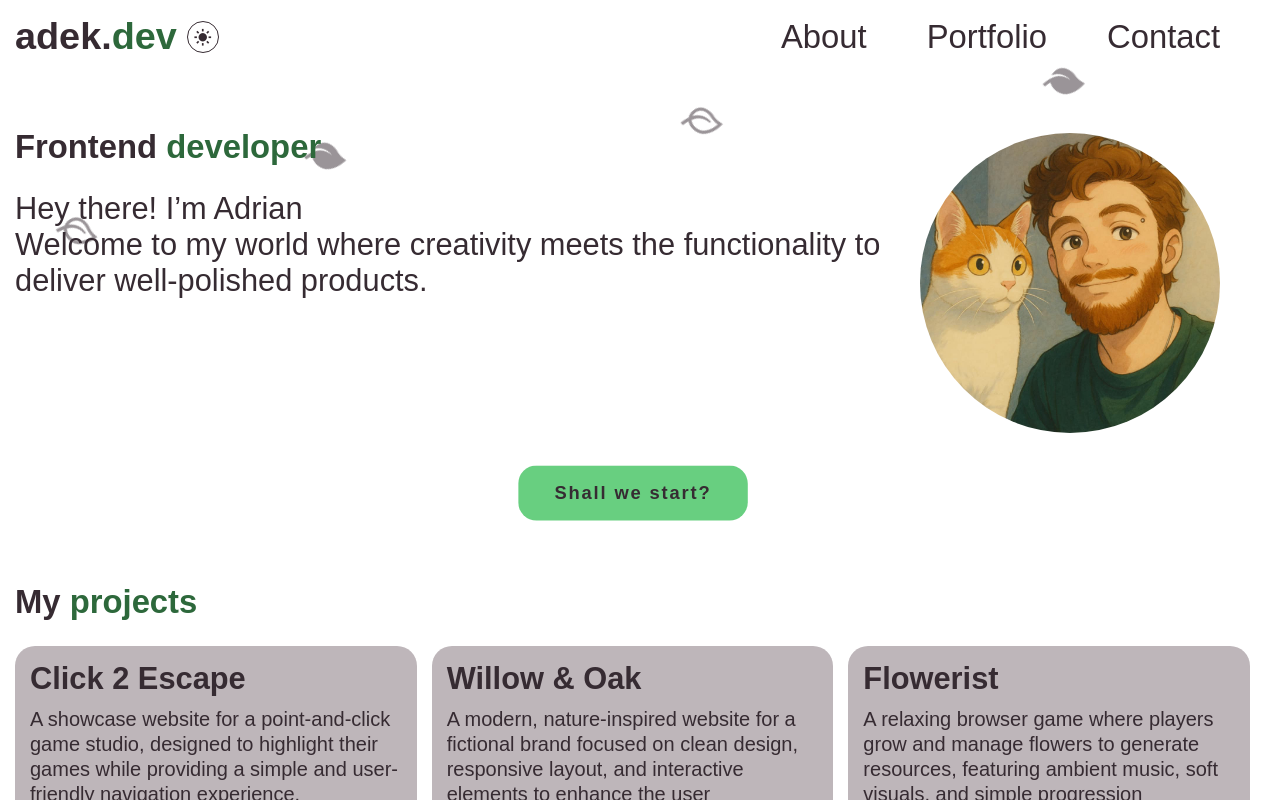
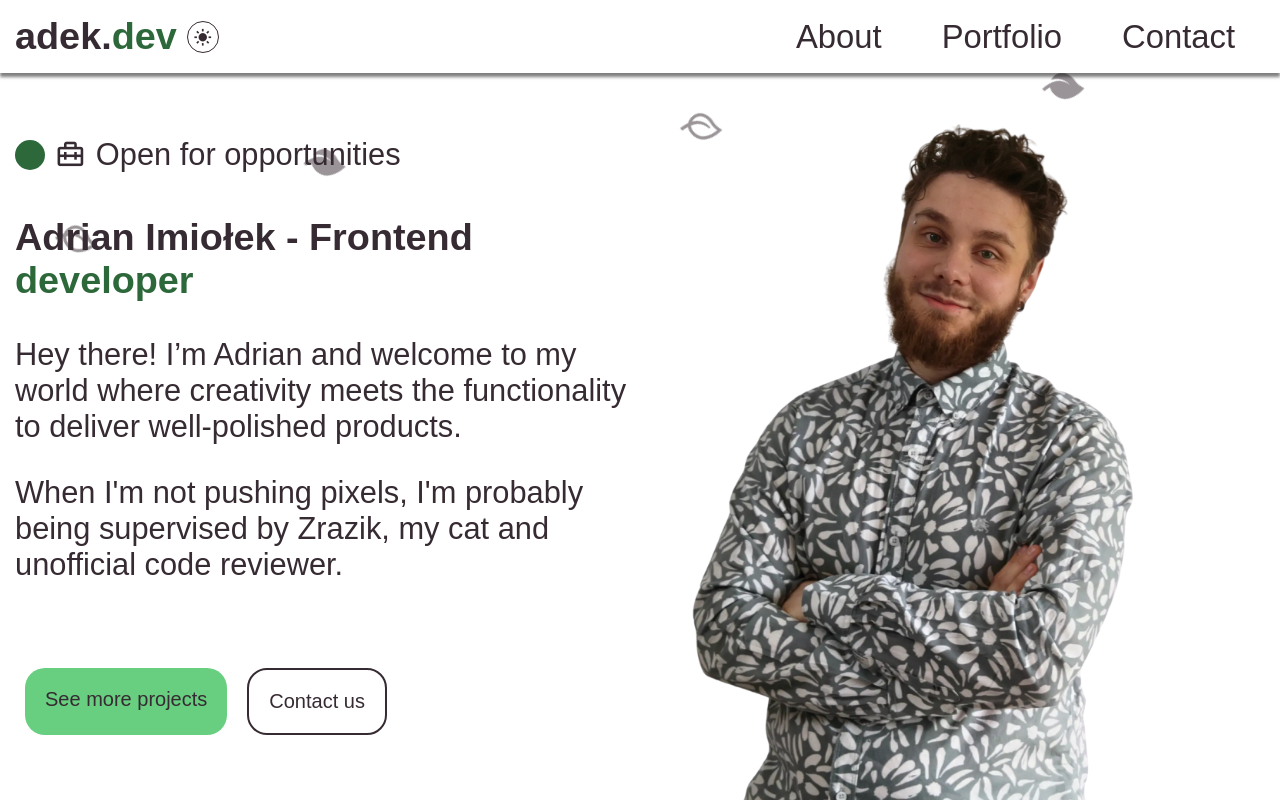
Before and after one commit to AdrianImiolek/MyWebsite, a React (Vite) app: page / in a window 1280 px wide. Shown: the top 800 px of the page. Built offline with nearby package versions, Linux system fonts and the light colour scheme.

Commit message:
Changed welcome page

```diff
--- a/src/App.jsx
+++ b/src/App.jsx
@@ -30,8 +30,8 @@ function AnimatedRoutes() {
 				initial={{ opacity: 0 }}
 				animate={{ opacity: 1 }}
 				exit={{ opacity: 0 }}
-				transition={{ duration: 0.6 }}
-				style={{ minHeight: "82vh", display: "flex", 'flex-direction': "column"}}>
+				transition={{ duration: 0.3 }}
+				style={{ minHeight: "82vh", display: "flex", 'flex-direction': "column" , 'position': "relative"}}>
 				{/* Routes component contains all your route definitions */}
 				<Routes location={location}>
 					{/* Route matches the URL path '/' and renders the Home component */}
@@ -52,7 +52,9 @@ function AppContent() {
 			{/* The Nav component contains navigation links that users click to switch pages */}
 			<NavMobile />
 			{/* AnimatedRoutes component handles the routing with fade animations */}
-			<AnimatedRoutes />
+			<div className="wrapper">
+				<AnimatedRoutes />
+			</div>
 			<Footer />
 		</>
 	);
@@ -62,12 +64,14 @@ function AppContent() {
 function App() {
 	return (
 		// Wrap everything inside <Router> so routing works and navigation can happen without full page reload
-		<div className="wrapper">
+		<>
+
 			<FallingLeaves />
 			<Router>
 				<AppContent />
+
 			</Router>
-		</div>
+		</>
 	);
 }
 
--- /dev/null
+++ b/src/components/common/Button/ButtonBorder.jsx
@@ -0,0 +1,11 @@
+import React from "react";
+import { Link, NavLink } from "react-router-dom";
+import styles from "./ButtonBorder.module.css"
+
+export default function ButtonBorder({link,text}) {
+    return (
+        <Link className={styles.button} to={link}>
+            {text}
+        </Link>
+    )
+}
--- /dev/null
+++ b/src/components/common/Button/ButtonBorder.module.css
@@ -0,0 +1,17 @@
+.button {
+    margin: var(--rem-sm);
+  padding: var(--rem-xmd);
+  border-radius: 20px;
+  font-size: var(--clamp-txt);
+  transition: 0.3s;
+  background-color: var(--text-color);
+  color: var(--bg-color);
+  text-decoration: none;
+  border: 2px solid var(--bg-color);
+}
+
+.button:hover {
+    background-color: var(--secondary-color);
+    color: var(--text-color);
+    border-color: var(--secondary-color)
+}
--- /dev/null
+++ b/src/components/common/Button/ButtonGreen.jsx
@@ -0,0 +1,11 @@
+import React from "react";
+import { Link, NavLink } from "react-router-dom";
+import styles from "./ButtonGreen.module.css"
+
+export default function ButtonGreen({link,text}) {
+    return (
+        <Link className={styles.button} to={link}>
+            {text}
+        </Link>
+    )
+}
--- /dev/null
+++ b/src/components/common/Button/ButtonGreen.module.css
@@ -0,0 +1,15 @@
+.button {
+  margin: var(--rem-sm);
+  padding: var(--rem-xmd);
+  border-radius: 20px;
+  font-size: var(--clamp-txt);
+  transition: 0.3s;
+  background-color: var(--main-color);
+  color: var(--bg-color);
+  text-decoration: none;
+}
+
+.button:hover {
+    background-color: var(--secondary-color);
+    color: var(--text-color)
+}
--- a/src/components/common/Card/card.scss
+++ b/src/components/common/Card/card.scss
@@ -15,14 +15,14 @@
 		overflow: hidden;
 		background-color: var(--card-bg-color);
 		&__text {
-			margin: var(--rem-sm) 0 0;
+			margin: var(--rem-xmd) 0;
 			font-size: var(--clamp-txt);
 			line-height: var(--rem-lg);
 		}
 
 		&__skills {
 			&-container {
-				margin: var(--rem-md) 0;
+				margin: var(--rem-xmd) 0;
 				display: flex;
 				align-items: center;
 				flex-wrap: wrap;
@@ -38,7 +38,7 @@
 			font-size: var(--clamp-txt-sm);
 		}
 		&__btn {
-			margin: var(--rem-xsm);
+			margin: var(--rem-xmd) 0;
 			padding: var(--rem-sm);
 			border-radius: 20px;
 			font-size: var(--clamp-txt);
@@ -54,6 +54,7 @@
 			}
 		}
 	}
+
 }
 
 @media (min-width: 992px) {
--- a/src/components/common/Nav/Nav.jsx
+++ b/src/components/common/Nav/Nav.jsx
@@ -33,7 +33,7 @@ export default function Nav() {
 
 	return (
 		<>
-			<nav className="navMobile">
+			<nav className="nav navMobile ">
 				<div className="nav__logo">
 					<Link className="nav__logo-link link" to="/">
 						<h1 className="nav__title h1">
@@ -81,12 +81,12 @@ export default function Nav() {
 				</div>
 			</nav>
 
-			<div className="navDesktop">
+			<nav className="nav navDesktop">
 				<div className="nav__logo">
 					<Link className="nav__logo-link link" to="/">
-						<h1 className="nav__title h1">
+						<p className="nav__title">
 							adek.<span className="green-accent">dev</span>
-						</h1>
+						</p>
 					</Link>
 					<button
 						className="nav__theme-toggle"
@@ -106,7 +106,7 @@ export default function Nav() {
 						Contact
 					</NavLink>
 				</div>
-			</div>
+			</nav>
 		</>
 	);
 }
--- a/src/components/common/Nav/nav.scss
+++ b/src/components/common/Nav/nav.scss
@@ -3,21 +3,33 @@
 }
 
 .navMobile {
-	margin: var(--rem-md);
+	padding: var(--rem-md);
 	display: flex;
 	align-items: center;
 	justify-content: space-between;
 }
 
 .nav {
+	position: fixed;
+    top: 0;
+    left: 0;
+    right: 0;
+    z-index: 100;
+	background: var(--text-color);
+	box-shadow: 0 4px 3px rgba(0, 0, 0, 0.5);
+
 	&__logo {
 		display: flex;
 		align-items: center;
 		justify-content: center;
+
 		&-link {
 			color: var(--bg-color);
+			font-size: var(--clamp-logo);
+			font-weight: bold;
 		}
 	}
+
 	&__theme {
 		&-toggle {
 			margin: 0 1rem;
@@ -30,11 +42,13 @@
 			border-radius: 50%;
 			cursor: pointer;
 		}
+
 		&-icon {
 			color: var(--bg-color);
 			font-size: clamp(0.8rem, 1.5rem + 1vw, 2rem);
 		}
 	}
+
 	&__toggle {
 		border: 3px solid;
 		border-color: var(--bg-color);
@@ -44,13 +58,16 @@
 		position: relative;
 		z-index: 1000;
 		transition: 0.3s;
+
 		&:hover {
 			cursor: pointer;
 		}
+
 		.bx-menu {
 			font-size: clamp(3rem, 1.5rem + 1vw, 4rem);
 		}
 	}
+
 	&__links {
 		position: fixed;
 		display: flex;
@@ -73,8 +90,11 @@
 			bottom: 0;
 			background-color: rgba(0, 0, 0, 0.5);
 			z-index: 998;
+			opacity: 0;
+			transition: opacity 0.3s;
 			&--active {
 				right: 0;
+				opacity: 1;
 			}
 		}
 
@@ -90,9 +110,9 @@
 		color: var(--bg-color);
 		transition: 0.3s;
 		border-radius: 20px;
+
 		&:hover {
-			background-color: var(--secondary-color);
-			color: var(--text-color);
+			color: var(--secondary-color);
 		}
 	}
 }
@@ -101,12 +121,14 @@
 	.navMobile {
 		display: none;
 	}
+
 	.navDesktop {
-		margin: var(--rem-md);
+		padding: var(--rem-md);
 		display: flex;
 		align-items: center;
 		justify-content: space-between;
 	}
+
 	.nav {
 		&__links {
 			width: 50%;
@@ -115,6 +137,6 @@
 }
 
 .active {
-	background-color: var(--secondary-color);
-	color: var(--text-color);
+	color: var(--secondary-color);
+	border-bottom: 1px black;
 }
--- a/src/components/page-specific/HomeMain/HomeMain.jsx
+++ b/src/components/page-specific/HomeMain/HomeMain.jsx
@@ -25,6 +25,7 @@ export default function Main(props) {
 
 	return (
 		<main className="main">
+
 			<div className="projects section" id="projects">
 				<h2 className="projects__title h2">
 					My <span className="green-accent">projects</span>
--- a/src/pages/home/Home.jsx
+++ b/src/pages/home/Home.jsx
@@ -1,37 +1,41 @@
 import React from "react";
 import "./home.scss";
 import HomeMain from "../../components/page-specific/HomeMain/HomeMain.jsx";
+import ButtonGreen from "../../components/common/Button/ButtonGreen.jsx";
+import ButtonBorder from "../../components/common/Button/ButtonBorder.jsx";
 export default function Home() {
 	return (
 		<>
 			<header className="header section">
 				<div className="header__text-content">
-					<h2 className="header__title title h2">
-						Frontend <span className="green-accent">developer</span>
-					</h2>
+
+				<p className="header__text header__text--opportunities"> <span className="circle"></span><i class="bx bx-briefcase-alt-2"/> Open for opportunities </p>
+
+					<h1 className="header__title title h1">
+						Adrian Imiołek - Frontend <span className="green-accent">developer</span>
+					</h1>
 					<p className="header__text">
-						Hey there! I’m Adrian <br /> Welcome to my world where creativity
+						Hey there! I’m Adrian and welcome to my world where creativity
 						meets the functionality to deliver well-polished products.
 					</p>
+
+					<p className="header__text">
+						When I'm not pushing pixels, I'm probably being supervised by Zrazik, my cat and unofficial code reviewer.
+					</p>
+
+
+					<div className="header__ctas">
+					<ButtonGreen className="header__cta" link={"/portfolio"} text={"See more projects"}/>
+					<ButtonBorder className="header__Cta" link={"/contact"} text={"Contact us"} />
+					</div>
+
 				</div>
 				<div className="header__hero-container">
 					<img
 						className="header__hero-img"
-						src="images/hero.jpg"
+						src="images/AdrianImiolek.webp"
 						alt="Picture depicting me and my cat Zrazik in studio Ghibli style."
 					/>
-				</div>
-				<div className="header__cta-container">
-					<button
-						className="header__cta-btn heartbeat"
-						onClick={() => {
-							window.location.hash = "#projects";
-						}}>
-						<p className="header__cta-text header__cta-text--first">
-							Shall we start?
-						</p>
-						<p className="header__cta-text header__cta-text--second">Yes!</p>
-					</button>
 				</div>
 			</header>
 			<HomeMain />
--- a/src/pages/home/home.scss
+++ b/src/pages/home/home.scss
@@ -1,11 +1,20 @@
 .header {
 	display: flex;
-	align-items: flex-start;
+	align-items: center;
 	justify-content: center;
 	flex-direction: column;
+
 	&__text {
+		padding-top: var(--rem-md);
+		padding-bottom: var(--rem-md);
 		font-size: clamp(1rem, 1.8rem + 1vw, 4rem);
+
+		&--opportunities {
+			display: flex;
+			align-items: center;;
+		}
 	}
+
 	&__hero {
 		&-container {
 			display: flex;
@@ -13,176 +22,38 @@
 			justify-content: center;
 			width: 100%;
 		}
+
 		&-img {
-			margin: var(--rem-xlg);
-			width: 150px;
-			height: 150px;
-			border-radius: 50%;
-			object-fit: right;
+			padding: var(--rem-md);
+			max-width: 100%;
+			max-height: 800px;
 		}
 	}
 
-	&__cta {
-		&-container {
-			display: flex;
-			align-items: center;
-			justify-content: center;
-			flex-direction: column;
-			width: 100%;
-		}
-		&-btn {
-			position: relative;
-			padding: var(--rem-md);
-			width: 200px;
-			height: 40px;
-			border-radius: 20px;
-			border: none;
-			background-color: var(--main-color);
-			color: var(--bg-color);
-			font-size: clamp(1rem, 1.3rem + 1vw, 2rem);
-			font-weight: bold;
-			letter-spacing: 2px;
-			overflow: hidden;
-			cursor: pointer;
-
-			&:hover .header__cta-text--first {
-				top: -50%;
-				opacity: 0;
-			}
-			&:hover .header__cta-text--second {
-				top: 50%;
-				opacity: 1;
-			}
-		}
+	&__ctas {
+		display: flex;
+		padding-top: var(--rem-xlg);
 	}
 
-	&__cta-text {
-		position: absolute;
-		top: 50%;
-		left: 50%;
-		transform: translate(-50%, -50%);
-		color: var(--bg-color);
-		transition: 0.3s;
-		&--first {
-			width: 200px;
-		}
-		&--second {
-			top: 150%;
-			opacity: 0;
-		}
-	}
-
-	.heartbeat {
-		-webkit-animation: heartbeat 5s ease-in-out infinite both;
-		animation: heartbeat 5s ease-in-out infinite both;
-	}
-
-	/* ----------------------------------------------
- * Generated by Animista on 2025-6-14 17:32:50
- * Licensed under FreeBSD License.
- * See http://animista.net/license for more info.
- * w: http://animista.net, t: @cssanimista
- * ---------------------------------------------- */
-
-	/**
- * ----------------------------------------
- * animation heartbeat
- * ----------------------------------------
- */
-	@-webkit-keyframes heartbeat {
-		from {
-			-webkit-transform: scale(1);
-			transform: scale(1);
-			-webkit-transform-origin: center center;
-			transform-origin: center center;
-			-webkit-animation-timing-function: ease-out;
-			animation-timing-function: ease-out;
-		}
-		10% {
-			-webkit-transform: scale(0.91);
-			transform: scale(0.91);
-			-webkit-animation-timing-function: ease-in;
-			animation-timing-function: ease-in;
-		}
-		17% {
-			-webkit-transform: scale(0.98);
-			transform: scale(0.98);
-			-webkit-animation-timing-function: ease-out;
-			animation-timing-function: ease-out;
-		}
-		33% {
-			-webkit-transform: scale(0.87);
-			transform: scale(0.87);
-			-webkit-animation-timing-function: ease-in;
-			animation-timing-function: ease-in;
-		}
-		45% {
-			-webkit-transform: scale(1);
-			transform: scale(1);
-			-webkit-animation-timing-function: ease-out;
-			animation-timing-function: ease-out;
-		}
-	}
-	@keyframes heartbeat {
-		from {
-			-webkit-transform: scale(1);
-			transform: scale(1);
-			-webkit-transform-origin: center center;
-			transform-origin: center center;
-			-webkit-animation-timing-function: ease-out;
-			animation-timing-function: ease-out;
-		}
-		10% {
-			-webkit-transform: scale(0.91);
-			transform: scale(0.91);
-			-webkit-animation-timing-function: ease-in;
-			animation-timing-function: ease-in;
-		}
-		17% {
-			-webkit-transform: scale(0.98);
-			transform: scale(0.98);
-			-webkit-animation-timing-function: ease-out;
-			animation-timing-function: ease-out;
-		}
-		33% {
-			-webkit-transform: scale(0.87);
-			transform: scale(0.87);
-			-webkit-animation-timing-function: ease-in;
-			animation-timing-function: ease-in;
-		}
-		45% {
-			-webkit-transform: scale(1);
-			transform: scale(1);
-			-webkit-animation-timing-function: ease-out;
-			animation-timing-function: ease-out;
-		}
-	}
 }
 
 @media (min-width: 992px) {
 	.header {
 		display: grid;
 		grid-template-columns: 1fr auto;
-		&__hero {
-			&-img {
-				margin: var(--rem-xlg);
-				width: 300px;
-				height: 300px;
-				border-radius: 50%;
-			}
-		}
-		&__cta {
-			&-container {
-				grid-column: span 2 ;
-			}
-			&-link {
-				margin: var(--rem-xlg);
-			}
-			&-btn {
-				width: 250px;
-				height: 60px;
-			}
+
+		&__ctas {
+			margin-top: var(--rem-xlg)
 		}
 	}
+}
 
+.circle {
+	padding: var(--rem-md);
+	background-color: var(--secondary-color);
+	border-radius: 100%;
 }
+
+.bx-briefcase-alt-2 {
+		margin: var(--rem-sm);
+}
--- a/src/styles/variables.css
+++ b/src/styles/variables.css
@@ -20,6 +20,7 @@
 	--rem-xlg: 3rem;
 
 	--clamp-h1: clamp(1rem, 2.5rem + 1vw, 4rem);
+	--clamp-logo: clamp(1rem, 2.5rem + 1vw, 4rem);
 	--clamp-h2: clamp(1rem, 2rem + 1vw, 4rem);
 	--clamp-h3: clamp(1rem, 1.8rem + 1vw, 4rem);
 	--clamp-txt: clamp(1rem, 1.5rem + 1vw, 2rem);
```
Also changed, not shown: public/images/AdrianImiolek.webp (added).
